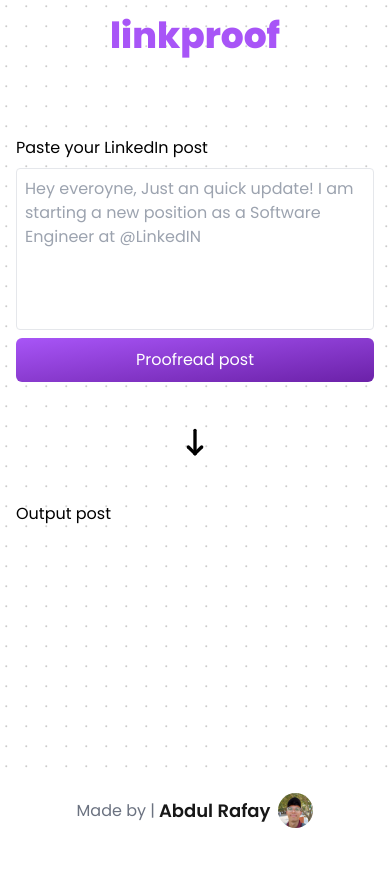
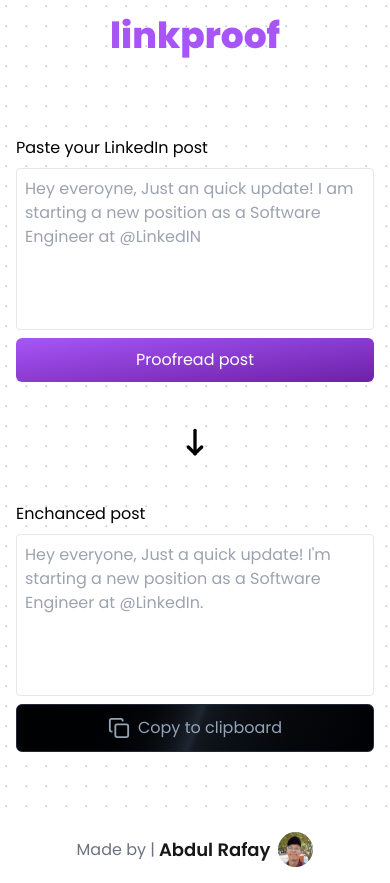
Before and after one commit to abdulrafay-07/linkproof, a Next.js app: page /proofread in a window 390 px wide. Before the commit the page ends 844 px from the top, so only its background shows below. Built offline with nearby package versions, Linux system fonts and the light colour scheme.

Commit message:
add output post ui

```diff
--- a/app/proofread/page.tsx
+++ b/app/proofread/page.tsx
@@ -29,7 +29,7 @@ const Proofread = () => {
    };
 
    return (
-      <div className='flex flex-col items-center pt-16 sm:py-28 max-w-5xl mx-auto px-4 md:px-8 xl:px-0'>
+      <div className='flex flex-col items-center py-16 sm:py-28 max-w-5xl mx-auto px-4 md:px-8 xl:px-0'>
          <div className='flex flex-col md:flex-row md:justify-evenly items-center w-full gap-10'>
             <InputPost
                input={input}
--- a/components/proofread/output-post.tsx
+++ b/components/proofread/output-post.tsx
@@ -1,7 +1,54 @@
+'use client'
+
+import { useState } from 'react';
+
+import { Check, Copy } from 'lucide-react';
+
 export const OutputPost = () => {
+   const [error, setError] = useState<string | null>(null);
+   const [isCopied, setIsCopied] = useState(false);
+
+   const copyToClipboard = () => {
+      const textArea = document.getElementById('output-field') as HTMLTextAreaElement;
+      if (textArea.value) {
+         navigator.clipboard.writeText(textArea.value)
+            .then(() => {
+               setIsCopied(true);
+               setError(null);
+               setTimeout(() => setIsCopied(false), 2000);
+            })
+            .catch((err) => console.error('Failed to copy text: ', err));
+      } else {
+         setError('Nothing to copy');
+      };
+   };
+
    return (
-      <div className='flex flex-col gap-y-2 w-full md:w-1/2 lg:w-1/2'>
-         Output post
+      <div className='flex flex-col gap-y-2 w-full md:w-1/2 lg:w-1/2 md:py-20'>
+         <div className='flex justify-between'>
+            <label htmlFor='output-field'>Enchanced post</label>
+            {error && (
+               <p className='text-red-500'>{error}</p>
+            )}
+         </div>
+         <textarea
+            id='output-field'
+            className='resize-none p-2 border rounded'
+            placeholder="Hey everyone, Just a quick update! I'm starting a new position as a Software Engineer at @LinkedIn."
+            rows={6}
+         />
+         <button
+            onClick={copyToClipboard}
+            disabled={isCopied}
+            className='inline-flex h-12 animate-shimmer items-center justify-center rounded-md border border-slate-800 px-6 font-medium text-slate-400 transition-colors focus:outline-none focus:ring-2 focus:ring-slate-400 focus:ring-offset-2 focus:ring-offset-slate-50 bg-[linear-gradient(110deg,#000103,45%,#1e2631,55%,#000103)]'
+         >
+            {isCopied ? (
+               <Check className='h-[22px] w-[22px] mr-2' />
+            ) : (
+               <Copy className='h-[22px] w-[22px] mr-2' />
+            )}
+            {isCopied ? 'Copied!' : 'Copy to clipboard'}
+         </button>
       </div>
    )
 };
--- a/tailwind.config.ts
+++ b/tailwind.config.ts
@@ -16,7 +16,21 @@ const config: Config = {
   ],
   darkMode: "class",
   theme: {
-    extend: {},
+    extend: {
+      "animation": {
+        shimmer: "shimmer 2s linear infinite"
+      },
+      "keyframes": {
+        shimmer: {
+          from: {
+            "backgroundPosition": "0 0"
+          },
+          to: {
+            "backgroundPosition": "-200% 0"
+          }
+        }
+      }
+    },
   },
   plugins: [
     addVariablesForColors,
```
